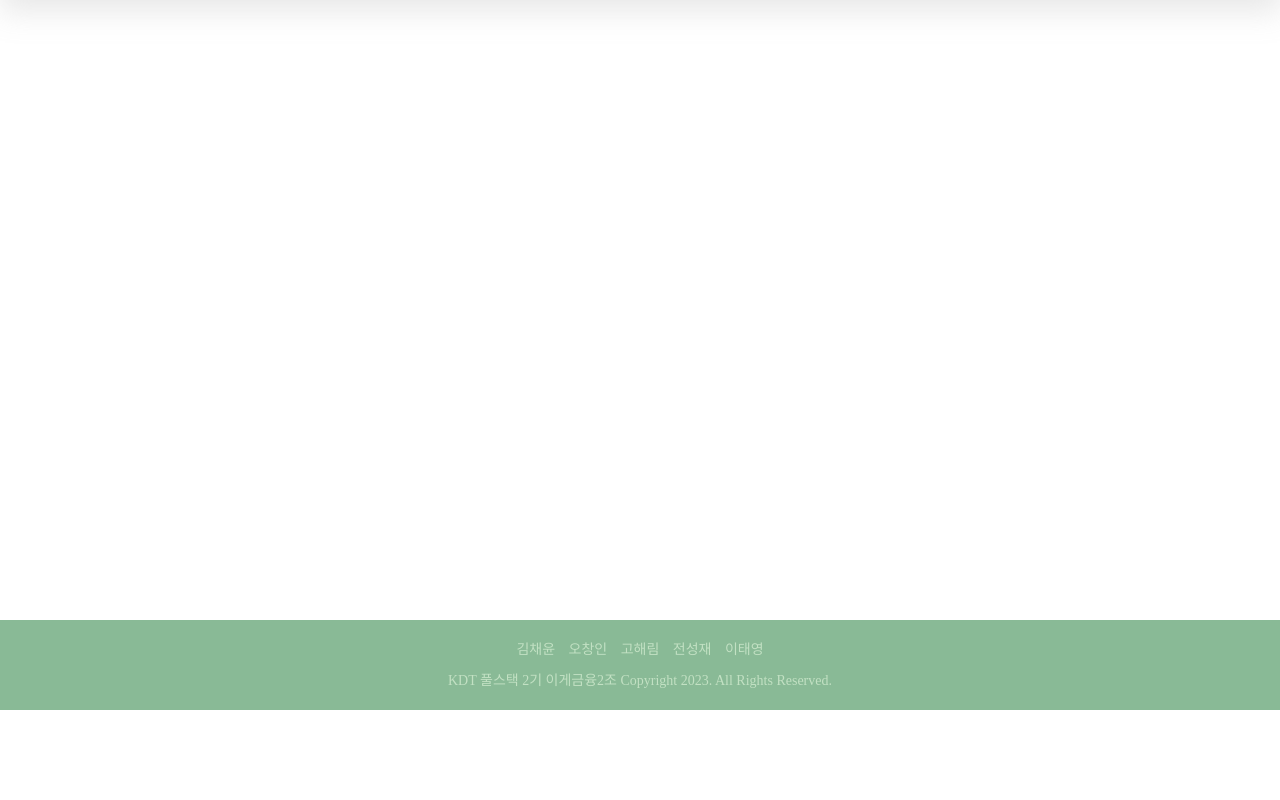
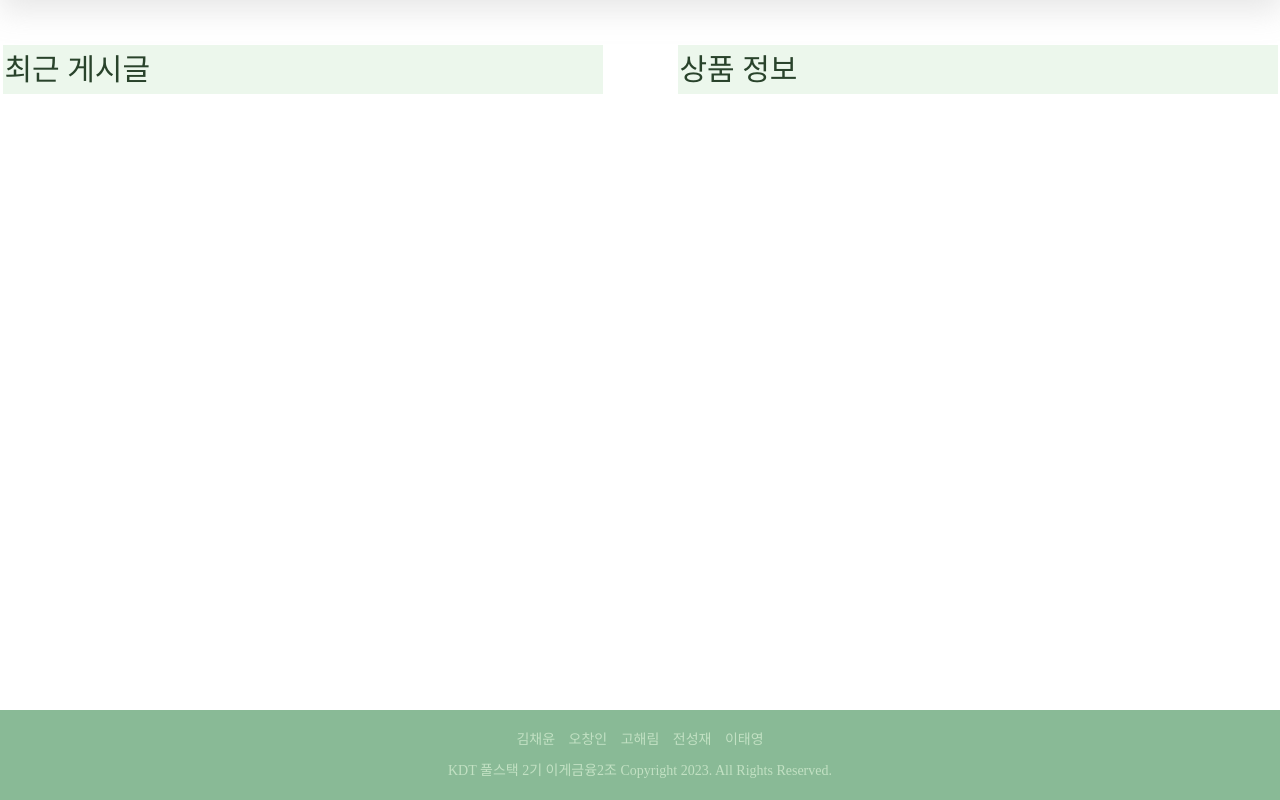
Before and after one commit to think-a-bill/think_a_bill, a Django app: page / in a window 1280 px wide. Shown: the part 90-890 px from the top of the page. Before the commit the page ends 800 px from the top, so only its background shows below. Run offline with Django 3.2, Linux system fonts and the light colour scheme; data that the repository does not hold is empty; some libraries are stand-ins or nearby versions; some web fonts are replaced.

Commit message:
main, index css 수정

```diff
--- a/config/settings.py
+++ b/config/settings.py
@@ -194,8 +194,8 @@ MEDIA_URL = '/media/'
 
 DEFAULT_AUTO_FIELD = 'django.db.models.BigAutoField'
 
-LOGIN_REDIRECT_URL = reverse_lazy('posts:index')
+LOGIN_REDIRECT_URL = reverse_lazy('main')
 
-LOGOUT_REDIRECT_URL = reverse_lazy('posts:index')
+LOGOUT_REDIRECT_URL = reverse_lazy('main')
 
 PASSWORD_CHANGE_REDIRECT_URL = '/'
--- a/config/views.py
+++ b/config/views.py
@@ -26,4 +26,11 @@ def main(request):
     # 'post_images': post_images,
     # 'product_images': product_images,
     # }
-    return render(request, 'main.html')
+    # return render(request, 'main.html')
+    recent_posts = Post.objects.order_by('-created_at')[:5]  # 최근 5개의 게시글 가져오기
+    recent_products = Product.objects.order_by('-created_at')[:5]  # 최근 5개의 게시글 가져오기
+    context = {
+        'recent_posts': recent_posts,
+        'recent_products': recent_products
+        }
+    return render(request, 'main.html', context)
--- a/posts/views.py
+++ b/posts/views.py
@@ -12,7 +12,11 @@ def index_redirect(request):
     return render(request, 'posts/index.html')
 
 def index(request):
-    return render(request, 'posts/index.html')
+    posts = Post.objects.all().order_by('-created_at')  # 전체 게시물 가져오기
+    context = {
+        'posts': posts,
+    }
+    return render(request, 'posts/index.html', context)
 
 # def create(request):
 #     if request.method == 'POST':
--- a/products/templates/products/create.html
+++ b/products/templates/products/create.html
@@ -6,7 +6,7 @@
 {% block content %}
   <div class="products--box">
     <div class="products--create">
-      <h1>게시글을 작성해주세요!</h1>
+      <h1>상품 정보를 작성해주세요!</h1>
       <form action="{% url 'products:create' %}" method='POST' enctype='multipart/form-data'>
         {% csrf_token %}
         {{ product_form.as_p }}
--- a/static/css/base.css
+++ b/static/css/base.css
@@ -31,6 +31,10 @@
   src: url('https://cdn.jsdelivr.net/gh/projectnoonnu/noonfonts_2105_2@1.0/Cafe24Ssurround.woff') format('woff');
   font-weight: normal;
   font-style: normal;
+}
+
+ul {
+  list-style-type: none;
 }
 
 /* Base */
--- /dev/null
+++ b/static/css/main.css
@@ -0,0 +1,203 @@
+@font-face {
+  font-family: 'PyeongChangPeace-Bold';
+  src: url('https://cdn.jsdelivr.net/gh/projectnoonnu/noonfonts_2206-02@1.0/PyeongChangPeace-Bold.woff2') format('woff2');
+  font-weight: 700;
+  font-style: normal;
+}
+
+  @font-face {
+    font-family: 'Pretendard-Regular';
+    src: url('https://cdn.jsdelivr.net/gh/Project-Noonnu/noonfonts_2107@1.1/Pretendard-Regular.woff') format('woff');
+    font-weight: 400;
+    font-style: normal;
+}
+
+@font-face {
+  font-family: 'SUITE-Regular';
+  src: url('https://cdn.jsdelivr.net/gh/projectnoonnu/noonfonts_2304-2@1.0/SUITE-Regular.woff2') format('woff2');
+  font-weight: 400;
+  font-style: normal;
+}
+
+@font-face {
+  font-family: 'omyu_pretty';
+  src: url('https://cdn.jsdelivr.net/gh/projectnoonnu/noonfonts_2304-01@1.0/omyu_pretty.woff2') format('woff2');
+  font-weight: normal;
+  font-style: normal;
+}
+
+@font-face {
+  font-family: 'Cafe24Ssurround';
+  src: url('https://cdn.jsdelivr.net/gh/projectnoonnu/noonfonts_2105_2@1.0/Cafe24Ssurround.woff') format('woff');
+  font-weight: normal;
+  font-style: normal;
+}
+
+ul {
+  list-style-type: none;
+}
+
+/* main */
+
+section {
+  display: flex;
+  justify-content: center;
+  align-items: center;
+  min-height: 100vh;
+}
+
+.main--content {
+  padding: 10px;
+  margin: 0 50px;
+  display: grid;
+  gap: 50px;
+  align-content: center;
+  justify-content: center;
+}
+
+@media screen and (max-width: 1230px) {
+  .main--content {
+    grid-template-columns: 100%;
+    grid-auto-rows: 1fr;
+    row-gap: 20px;
+  }
+}
+
+@media screen and (min-width: 1230px) {
+  .main--content {
+    grid-template-columns: 50% 50%;
+  }
+}
+
+.list--box {
+  width: 100%;
+  background-color: #7ead6c62;
+  text-align: end;
+}
+
+.list--box a {
+  text-decoration: none;
+  color: #29432b;
+}
+
+.content--box {
+  width: 600px;
+  height: 600px;
+  position: relative;
+  margin: auto;
+}
+
+.top--box {
+  position: sticky;
+  top: 0;
+  left: 20px;
+  font-size: 30px;
+  color: #29432b;
+  z-index: 10;
+  background-color: rgba(191, 227, 193, 0.3);
+  padding: 2px;
+}
+
+.main--card {
+  display: grid;
+  grid-template-columns: repeat(4, 1fr);
+  gap: 10px;
+  align-items: center;
+}
+
+/* post--box */
+.post--item {
+  justify-content: space-between;
+  align-items: center;
+  margin-bottom: 10px;
+}
+
+.post--title {
+  flex: 1;
+  font-weight: bold;
+  margin-right: 10px;
+  grid-column: 1;
+}
+
+.post--category {
+  grid-column: 3;
+}
+
+.post--date {
+  grid-column: 4;
+  margin-right: 0px;
+}
+
+
+/* product--box */
+
+.product--info {
+  height: 100%;
+  padding: 20px;
+}
+
+.main--content ul {
+  margin-top: 40px; /* 조정 가능한 값 */
+}
+
+.main--img {
+  width: 600px;
+  height: 600px;
+}
+
+
+.main--carousel {
+  display: flex;
+  transform: translate3d(0, 0, 0);
+  transition: transform 0.2s;
+}
+
+.card--item {
+  width: 600px;
+  height: 600px;
+  margin-bottom: 10px;
+  position: relative;
+}
+
+.main--category {
+  display: flex;
+  flex-wrap: nowrap;
+  align-items: center;
+  overflow-x: hidden;
+  width: 600px;
+}
+
+.main--info--box {
+  position: absolute;
+  bottom: 20px;
+  left: 20px;
+  width: 550px;
+  z-index: 999;
+  color: white;
+  font-size: 14px;
+}
+.main--info--box p{
+  margin-bottom: 2px;
+  font-family: 'SUITE-Regular';
+}
+
+.card--item:hover::after {
+  display: none;
+}
+
+.card--item:hover .main--info--box {
+  color: rgb(210, 210, 210);
+}
+
+.main--title {
+  font-size: 22px;
+  font-weight: 600;
+  margin-bottom: 5px;
+  white-space: nowrap;
+}
+
+.main--heart {
+  width: 30px;
+  height: 30px;
+  font-size: 30px;
+}
--- a/templates/base.html
+++ b/templates/base.html
@@ -28,7 +28,12 @@
     </div>
     <div class="nav--right">
       {% if request.user.is_authenticated %}
-        <a href="{% url 'posts:create' %}"><i class="fa-solid fa-pencil fa-lg" style="color: #97ad94;"></i></a>
+        {% if request.resolver_match.view_name == 'posts:index' %}
+          <a href="{% url 'posts:create' %}"><i class="fa-solid fa-pencil fa-lg" style="color: #97ad94;"></i></a>
+        {% endif %}
+        {% if request.resolver_match.view_name == 'products:product_list' %}
+          <a href="{% url 'products:create' %}"><i class="fa-solid fa-pencil fa-lg" style="color: #97ad94;"></i></a>
+        {% endif %}
       {% endif %}
       {% block search-bar %}
       <div class="nav--search">
--- a/templates/main.html
+++ b/templates/main.html
@@ -7,8 +7,31 @@
 
 {% block content %}
 <div class="main--content">
+  <div class="content--box">
+    <div class="top--box">최근 게시글</div>
+    <ul>
+      {% for post in recent_posts %}
+      <li class="post--item">
+        <a href="{% url 'posts:detail' post.pk %}" class="main--card">
+          <span class="post--title">{{ post.title }}</span>
+          <span class="post--category">{{ post.category }}</span>
+          <span class="post--date">{{ post.created_at|date:"Y년 m월 d일" }}</span>
+        </a>
+      </li>
+      {% endfor %}
+    </ul>
+  </div>
 
-
+  <div class="content--box">
+    <div class="top--box">상품 정보</div>
+    <div class="product--info">
+      <ul>
+        {% for product in recent_products %}
+          <a href="{% url 'products:detail' product.pk %} " class="main--card">{{ product.title }}</a><br>
+        {% endfor %}
+      </ul>
+    </div>
+  </div>
 </div>
 
 {% endblock content %}
```
Also changed, not shown: other parts of static/css/base.css (+104 -2 lines), posts/templates/posts/detail.html (+16 -5 lines), posts/templates/posts/index.html (+14 -3 lines), products/templates/products/product_list.html (+30 -3 lines), requirements.txt (+13 -42 lines), static/css/detail.css (+32 -22 lines).
